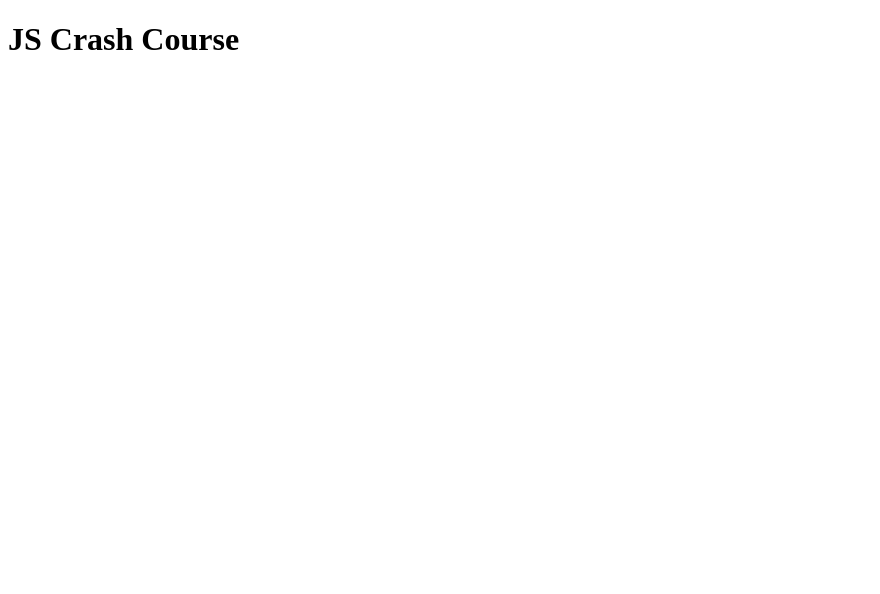
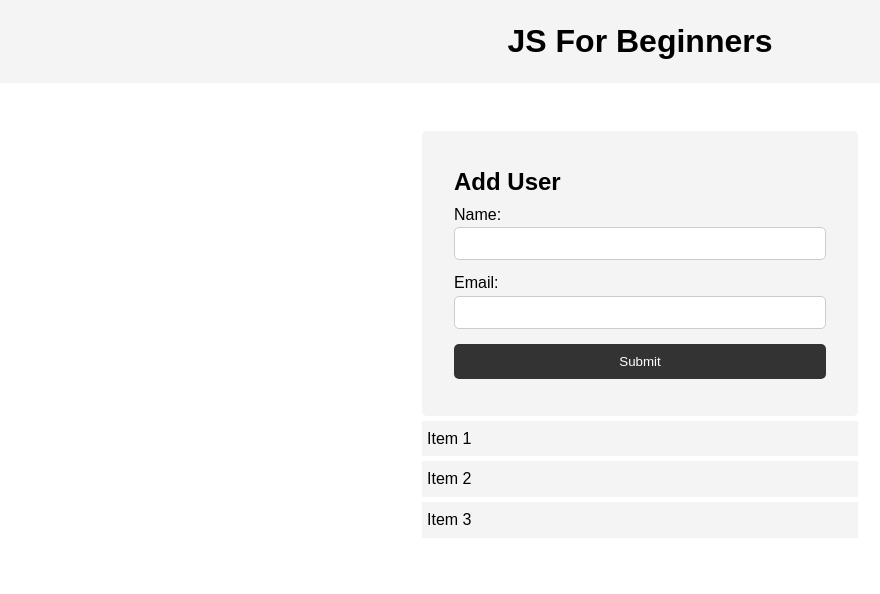
Before and after one commit to sytnikov/java-script-crash-course, a plain HTML site: page index.html in a window 1280 px wide. Shown: the whole page, without its empty margins (0-880 px from the left). Drawn offline with Linux system fonts and the light colour scheme.

Commit message:
HTML DOM

```diff
--- a/index.html
+++ b/index.html
@@ -1,15 +1,42 @@
 <!DOCTYPE html>
 <html lang="en">
-<head>
-    <meta charset="UTF-8">
-    <meta http-equiv="X-UA-Compatible" content="IE=edge">
-    <meta name="viewport" content="width=device-width, initial-scale=1.0">
-    <title>JS Crash Course</title>
-</head>
-<body>
+  <head>
+    <meta charset="UTF-8" />
+    <meta name="viewport" content="width=device-width, initial-scale=1.0" />
+    <meta http-equiv="X-UA-Compatible" content="ie=edge" />
+    <title>JS For Beginners</title>
+    <link rel="stylesheet" href="style.css">
+  </head>
+  <body>
     <header>
-        <h1>JS Crash Course</h1>
+      <h1>JS For Beginners</h1>
     </header>
-<script src="main.js"></script>
-</body>
+
+    <section class="container">
+      <form id="my-form">
+        <h1>Add User</h1>
+        <div class="msg"></div>
+        <div>
+          <label for="name">Name:</label>
+          <input type="text" id="name">
+        </div>
+        <div>
+          <label for="email">Email:</label>
+          <input type="text" id="email">
+        </div>
+        <input class="btn" type="submit" value="Submit">
+      </form>
+
+      <ul id="users"></ul>
+
+      <ul class="items">
+        <li class="item">Item 1</li>
+        <li class="item">Item 2</li>
+        <li class="item">Item 3</li>
+      </ul>
+    </section>
+
+
+    <script src="main.js"></script>
+  </body>
 </html>
--- a/main.js
+++ b/main.js
@@ -1,87 +1,34 @@
-// an array with objects as its elements
-const toDo = [
-    {
-        id: 1,
-        text: "Take out trash",
-        isCompleted: true
-    },
-    {
-        id: 2,
-        text: "Meet with boss",
-        isCompleted: true
-    },
-    {
-        id: 3,
-        text: "Dentist appointment",
-        isCompleted: false
-    },
-]
-
-// for (let i = 0; i < toDo.length; i++) {
-//     console.log(toDo[i].text);
-// }
-
-// for (let x of toDo) {
-//     console.log(x.text);
-// }
-
-// toDo.forEach(function(todo) {
-//     console.log(todo.text);
-// });
-
-toDo.forEach((todo) => console.log(todo.text)); // using arrow function
+// // Single element selectors
+// const form = document.getElementById("email");
+// console.log(form);
+// console.log(document.querySelector("#my-form")); // select by id
+// console.log(document.querySelector(".container")); // by class
+// console.log(document.querySelector("h1")); // by tag
 
 
-const toDoText = toDo.map(function(element) {
-    return element.text;
+// Multiple element selectors
+// console.log(document.getElementsByClassName("item"));
+// console.log(document.getElementsByTagName("li"));
+// console.log(document.querySelectorAll("h1"));
+// console.log(document.querySelectorAll(".item")); // preferred
+
+// const ul = document.querySelector(".items");
+
+// // ul.remove();
+// // ul.lastElementChild.remove();
+// ul.firstElementChild.textContent = 'Hello';
+// ul.children[1].innerText = 'Alexey';
+// ul.lastElementChild.innerHTML = '<h1>Hello</h1>';
+
+// const btn = document.querySelector('.btn');
+// btn.style.background = 'red';
+
+const btn = document.querySelector('.btn');
+
+btn.addEventListener('click', (element) => {
+    element.preventDefault();
+    // changing form background
+    document.querySelector('#my-form').style.background = '#ccc';
+    // changing a theme to dark by adding a class
+    document.querySelector('.container').classList.add('bg-dark');
 })
-console.log(toDoText);
-
-const toDoCompleted = toDo.filter(function(element) {
-    return element.isCompleted === true;
-}).map(function(element) {
-    return element.text;
-})
-console.log(toDoCompleted);
-
-// Constructor function
-function Person (firstName, lastName, dob) {
-    this.firstName = firstName;
-    this.lastName = lastName;
-    this.dob = new Date(dob); // in-built function within a constructor function
-    this.getBirthYear = () => this.dob.getFullYear(); // adding a method for an object
-    this.getFullName = () => `${this.firstName} ${this.lastName}`;
-}
-
-// Prototyping function: instead of having it in the object directly
-Person.prototype.getLastNameAndIntitals = function () {
-    return `${this.lastName} ${this.firstName[0]}.`;
-}
-
-// Instead of creating a constructor function and prototyping, we can create class
-class Person_class {
-    constructor(firstName, lastName, dob) {
-        this.firstName = firstName;
-        this.lastName = lastName;
-        this.dob = new Date(dob);
-    }
-
-    getBirthYear() {
-        return this.dob.getFullYear();
-    }
-
-    getFullName() {
-        return `${this.firstName} ${this.lastName}`;
-    }
-
-    getLastNameAndIntitals() {
-        return `${this.lastName} ${this.firstName[0]}.`;
-    }
-}
-
-
-//Instantiate person (an object)
-const person1 = new Person_class("Mary", "Smith", "04/06/1991");
-
-console.log(person1);
-console.log(person1.getLastNameAndIntitals());
--- /dev/null
+++ b/style.css
@@ -0,0 +1,79 @@
+* {
+    margin: 0;
+    padding: 0;
+    box-sizing: border-box;
+  }
+
+  body {
+    font-family: Arial, Helvetica, sans-serif;
+    line-height: 1.6;
+  }
+
+  ul {
+    list-style: none;
+  }
+
+  ul li {
+    padding: 5px;
+    background: #f4f4f4;
+    margin: 5px 0;
+  }
+
+  header {
+    background: #f4f4f4;
+    padding: 1rem;
+    text-align: center;
+  }
+
+  .container {
+    margin: auto;
+    width: 500px;
+    overflow: auto;
+    padding: 3rem 2rem;
+  }
+
+  #my-form {
+    padding: 2rem;
+    background: #f4f4f4;
+    border-radius: 5px;
+  }
+
+  #my-form label {
+    display: block;
+  }
+
+  #my-form input[type='text'] {
+    width: 100%;
+    padding: 8px;
+    margin-bottom: 10px;
+    border-radius: 5px;
+    border: 1px solid #ccc;
+  }
+
+  .btn {
+    display: block;
+    width: 100%;
+    padding: 10px 15px;
+    border: 0;
+    background: #333;
+    color: #fff;
+    border-radius: 5px;
+    margin: 5px 0;
+  }
+
+  .btn:hover {
+    background: #444;
+    cursor: pointer;
+  }
+
+  .bg-dark {
+    background: #333;
+    color: #fff;
+  }
+
+  .error {
+    background: orangered;
+    color: #fff;
+    padding: 5px;
+    margin: 5px;
+  }
```
Also changed, not shown: extra.js (added, +87 -0 lines).
